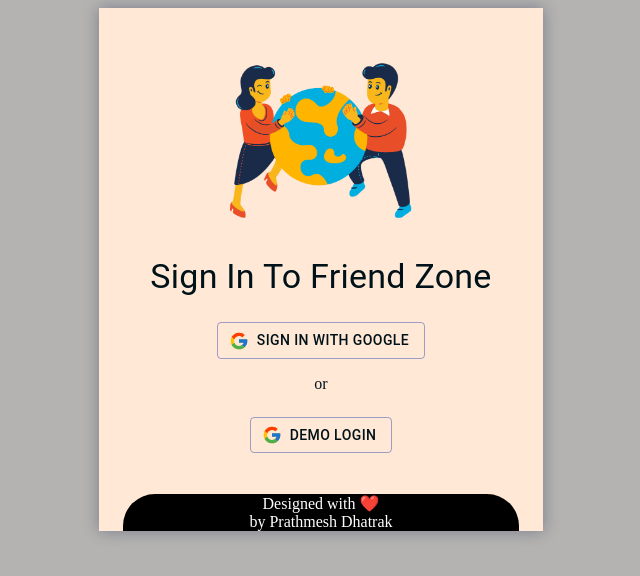
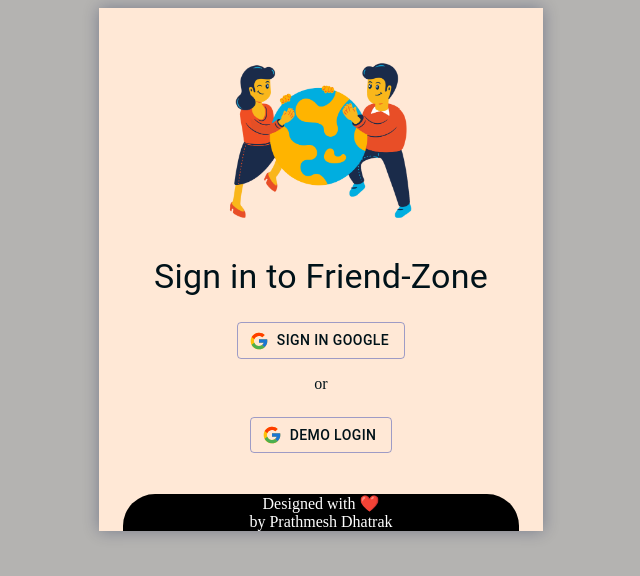
Before and after one commit to Prathmesh-Dhatrak/friend-zone, a React (Create React App) app: page / in a window 1280 px wide. Shown: the top 576 px of the page, without its empty margins (319-959 px from the left). Built offline with nearby package versions, Linux system fonts and the light colour scheme; no server answers.

Commit message:
text fix

```diff
--- a/src/Components/SignUp.js
+++ b/src/Components/SignUp.js
@@ -15,7 +15,6 @@ const useStyles = makeStyles((theme) => ({
     textAlign: "center",
   },
   paper: {
-    // marginTop: theme.spacing(10),
     display: "flex",
     flexDirection: "column",
     alignItems: "center",
@@ -53,10 +52,7 @@ function SignUp() {
     auth
       .signInWithEmailAndPassword("demoUser@gmail.com", "123456")
       .then((userCredential) => {
-        // Signed in
-        // const user = userCredential.user;
         console.log("Success");
-        // ...
       })
       .catch((error) => {
         console.log(error);
@@ -68,7 +64,7 @@ function SignUp() {
       <div className={classes.paper}>
         <img src={loginImg} className={classes.mainImg} alt="signup img" />
         <Topography variant="h4" style={{ paddingTop: "15px" }}>
-          Sign In To Friend Zone
+          Sign in to Friend-Zone
         </Topography>
         <Button
           variant="outlined"
@@ -77,7 +73,7 @@ function SignUp() {
           startIcon={<FcGoogle />}
           onClick={login}
         >
-          Sign In With Google
+          Sign in Google
         </Button>
         or
         <Button
```
Also changed, not shown: 1 other file (tests, documents, lock files or other folders).
